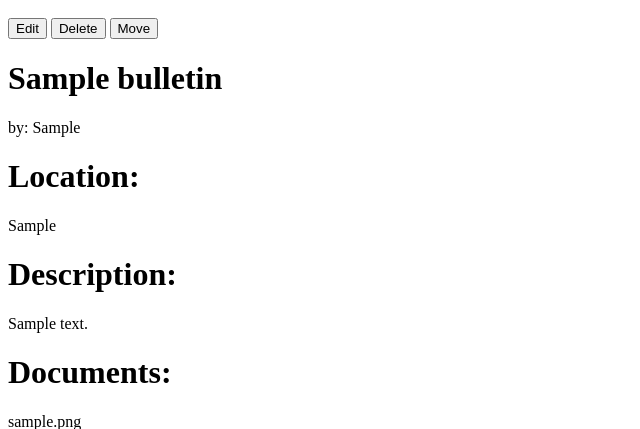
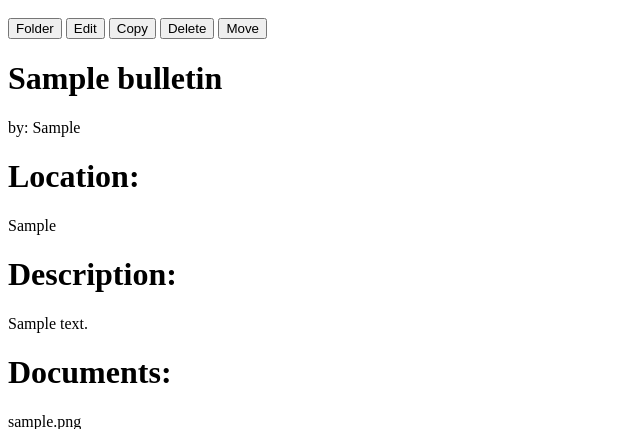
Before and after one commit to TimothyYao/cs3240-f14-team13, a Django app: page /bulletin/1/ in a window 1280 px wide. Shown: the part 44-473 px from the top of the page, without its empty margins (0-640 px from the left). Run offline with Django 3.2, Linux system fonts and the light colour scheme; a user stored in the database is signed in; data comes from the database, SQL or seed files in the repository; both versions use the stored data as it was after the commit; tables that the repository leaves empty hold one stand-in row (values such as "Sample post").

Commit message:
fixed delete

```diff
--- a/Current Project/SecureWitness_1_0/bulletins/admin.py
+++ b/Current Project/SecureWitness_1_0/bulletins/admin.py
@@ -24,6 +24,6 @@ class BulletinAdmin(admin.ModelAdmin):
         })
     ]
     inlines = [FilesInline]
-    readonly_fields = ('Date',)
+    readonly_fields = ('Date', 'Title', 'Pseudonym', 'Location', 'Description')
 
 admin.site.register(Bulletin, BulletinAdmin)
--- a/Current Project/SecureWitness_1_0/bulletins/views.py
+++ b/Current Project/SecureWitness_1_0/bulletins/views.py
@@ -12,15 +12,30 @@ def recent_bulletins(recent=100):
     return latest_bulletins
 
 def delete_folder(folder):
-    bulletins = Folder.objects.filter(folder=folder)
+    bulletins = Bulletin.objects.filter(folder=folder)
     for bulletin in bulletins:
         bulletin.delete()
-    subfolders = Folder.objects.filter(root=folder).exclude(pk=folder.id)
+    subfolders = Folder.objects.filter(root=folder)
     for subfolder in subfolders:
         delete_folder(subfolder)
-    print 'deleting folder'
-    print folder.name
     folder.delete()
+
+def copy_bulletin(bulletin):
+    copy = Bulletin()
+    copy.Title = "" + bulletin.Title + " - copy"
+    copy.Author = bulletin.Author
+    copy.Pseudonym = bulletin.Pseudonym
+    copy.Location = bulletin.Location
+    copy.Description = bulletin.Description
+    copy.folder = bulletin.folder
+    docs = File.objects.filter(bulletin=bulletin)
+    copy.save()
+    for doc in docs:
+        file_copy = File()
+        file_copy.bulletin = copy
+        file_copy.File_Field = doc.File_Field
+        file_copy.save()
+    return copy
 
 def handle_upload(request, bulletin):
     if 'files' in request.FILES:
@@ -28,6 +43,7 @@ def handle_upload(request, bulletin):
                 upload = File()
                 upload.bulletin = bulletin
                 upload.File_Field = i
+                #TODO encrypt here
                 upload.save()
 
 def index(request):
@@ -60,9 +76,8 @@ def folder(request, folder_id):
         if 'bulletin' in request.POST:
             return HttpResponseRedirect('submit')
         elif 'delete' in request.POST:
-            pass
-            #delete_folder(folder)
-            #return HttpResponseRedirect('/myBulletins/')
+            delete_folder(folder)
+            return HttpResponseRedirect('/myBulletins/')
         elif 'folder' in request.POST:
             return HttpResponseRedirect('createFolder')
     bulletins = Bulletin.objects.filter(folder=folder)
@@ -91,8 +106,15 @@ def my_bulletins(request):
 @login_required()
 def details(request, bulletin_id):
     if request.method == 'POST':
-        if 'edit' in request.POST:
+        if 'folder' in request.POST:
+            folder_id = Bulletin.objects.get(pk=bulletin_id).folder.id
+            return HttpResponseRedirect('/folder/'+str(folder_id)+'/')
+        elif 'edit' in request.POST:
             return HttpResponseRedirect('/bulletin/'+bulletin_id+'/edit/')
+        elif 'copy' in request.POST:
+            original = Bulletin.objects.get(pk=bulletin_id)
+            copy_bulletin(original)
+            return HttpResponseRedirect('/folder/'+str(original.folder.id)+'/')
         elif 'delete' in request.POST:
             Bulletin.objects.get(pk=bulletin_id).delete()
             return HttpResponseRedirect('/')
@@ -174,6 +196,7 @@ def edit_bulletin(request, bulletin_id):
         bulletin.Location = request.POST["location"]
         bulletin.Description = request.POST["description"]
         bulletin.save()
+        handle_upload(request, bulletin)
         return HttpResponseRedirect('/bulletin/'+bulletin_id+'/')
     docs = File.objects.filter(bulletin=bulletin)
     return render(request, 'edit_bulletin.html', {
--- a/Current Project/SecureWitness_1_0/templates/details.html
+++ b/Current Project/SecureWitness_1_0/templates/details.html
@@ -4,9 +4,11 @@
         <br>
         <form id="edit" METHOD="post">
             {% csrf_token %}
-            <input type=submit value="Edit" name="edit">
-            <input type=submit onclick="return confirm('Are you sure you want to delete this bulletin?')" value="Delete" name="delete">
-            <input type=submit value="Move" name="move">
+            <input type="submit" value="Folder" name="folder">
+            <input type="submit" value="Edit" name="edit">
+            <input type="submit" value="Copy" name="copy">
+            <input type="submit" onclick="return confirm('Are you sure you want to delete this bulletin?')" value="Delete" name="delete">
+            <input type="submit" value="Move" name="move">
         </form>
     {% endif %}
     <h1 id="title">{{ bulletin.Title }}</h1>
```
Also changed, not shown: Current Project/SecureWitness_1_0/db.sqlite3, Current Project/SecureWitness_1_0/uploads/2014/11/30/995866_10151763669418479_494930183_n.jpg (added), Current Project/SecureWitness_1_0/uploads/2014/11/30/995866_10151763669418479_494930183_n_RWYnGAL.jpg (added), Current Project/SecureWitness_1_0/uploads/2014/11/30/about-thomas_tcm657-93636.jpg (added), Current Project/SecureWitness_1_0/uploads/2014/11/30/about-thomas_tcm657-93636_5hvua1y.jpg (added), Current Project/SecureWitness_1_0/uploads/2014/11/30/anthony.jpg (added), Current Project/SecureWitness_1_0/uploads/2014/11/30/anthony_QNr4vAp.jpg (added), 2 other files.
